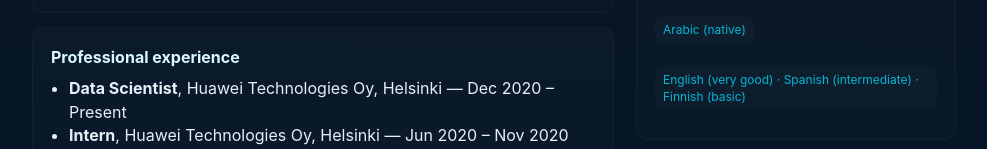
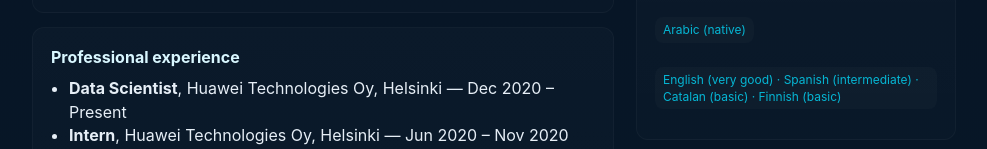
Before and after one commit to fadiabdulf/fadihassan.github.io, a plain HTML site: page index.html in a window 1280 px wide. Shown: the part 647-796 px from the top of the page, without its empty margins (146-1133 px from the left). Drawn offline with Linux system fonts and the light colour scheme.

Commit message:
Update index.html
Update

```diff
--- a/index.html
+++ b/index.html
@@ -118,7 +118,7 @@
         <div class="card section">
           <h2>Languages</h2>
           <p class="badge">Arabic (native)</p>
-          <p class="badge">English (very good) · Spanish (intermediate) · Finnish (basic)</p>
+          <p class="badge">English (very good) · Spanish (intermediate) · Catalan (basic) · Finnish (basic)</p>
         </div>
 
         <div class="card section">
```
